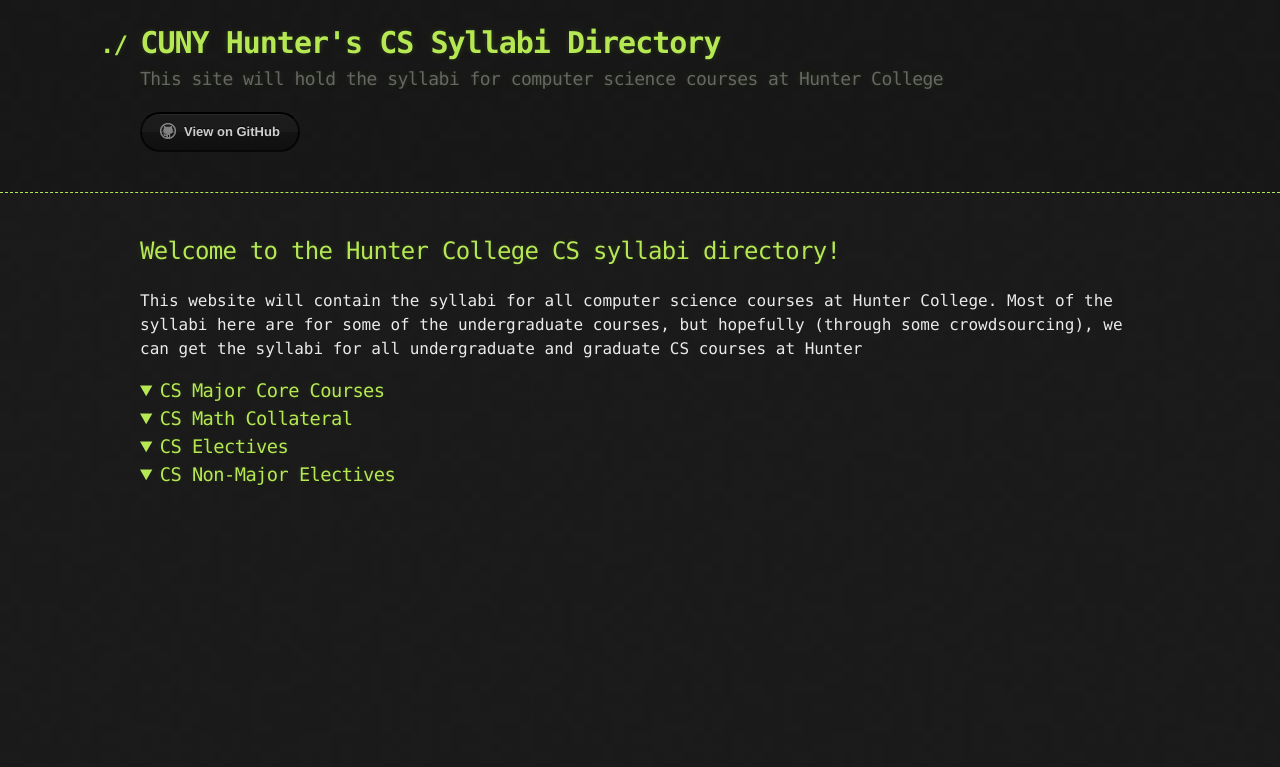
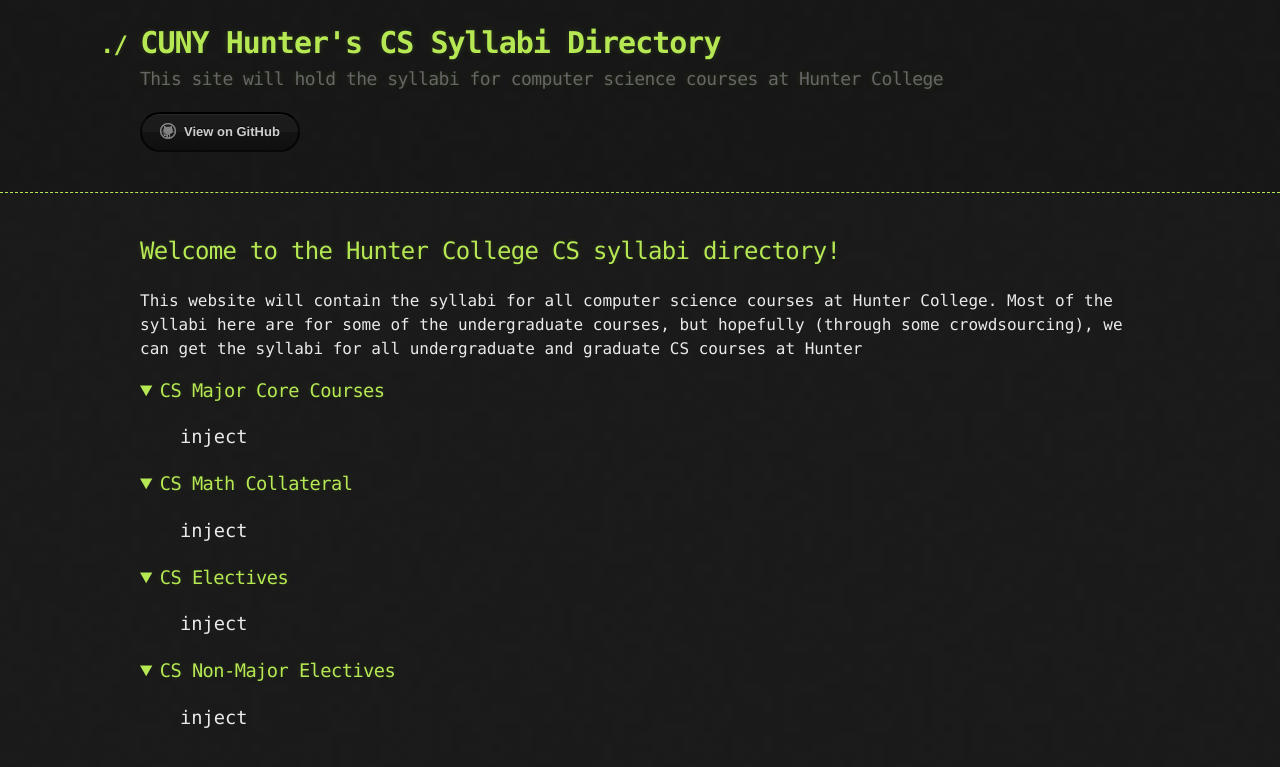
Before and after one commit to Hunter-Open-Source-Club/syllabi, a Jekyll site: the page built from index.html, in a window 1280 px wide. Shown: the top 767 px of the page. Built offline with Jekyll 4.4.1, drawn with Linux system fonts in a browser that asks for light colours.

Commit message:
logic for injection causes another restructuring of the data

```diff
--- a/assets/scripts/populate.js
+++ b/assets/scripts/populate.js
@@ -60,5 +60,12 @@
   const restructured_lookup = restructure_lookup(lookup);
   const reduced_files = reducer(files);
   const data = mergeDeep(restructured_lookup, reduced_files);
+
+  var everyChild = document.querySelectorAll("#container .courses");
+  for (var i = 0; i < everyChild.length; i++) {
+    const id = everyChild[i].getAttribute("id");
+
+    everyChild[i].innerHTML = "inject";
+  }
   // document.getElementById("container").innerHTML = siteurl;
 };
--- a/index.html
+++ b/index.html
@@ -12,19 +12,19 @@
 	<div id="container">
       <details open>
 		<summary>CS Major Core Courses</summary>
-        <div id="cs-major-core-courses"></div>
+        <div class="courses" id="cs-major-core-courses"></div>
       </details>
       <details open>
 		<summary>CS Math Collateral</summary>
-        <div id="cs-math-collateral"></div>
+        <div class="courses" id="cs-math-collateral"></div>
       </details>
       <details open>
 		<summary>CS Electives</summary>
-        <div id="cs-electives"></div>
+        <div class="courses" id="cs-electives"></div>
       </details>
       <details open>
 		<summary>CS Non-Major Electives</summary>
-        <div id="cs-non-major-electives"></div>
+        <div class="courses" id="cs-non-major-electives"></div>
       </details>
 	</div>
 
```
